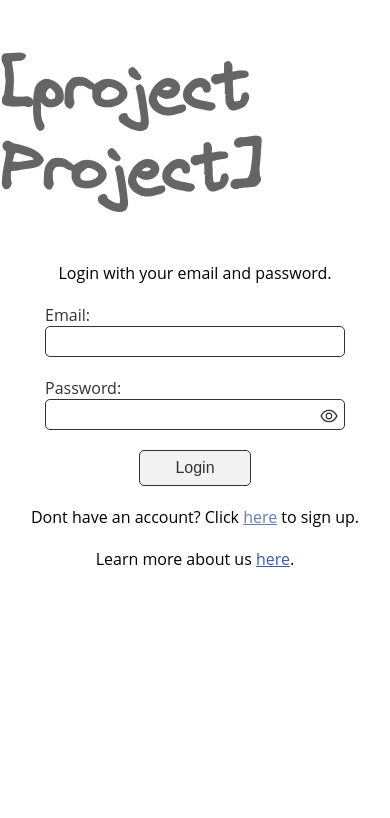
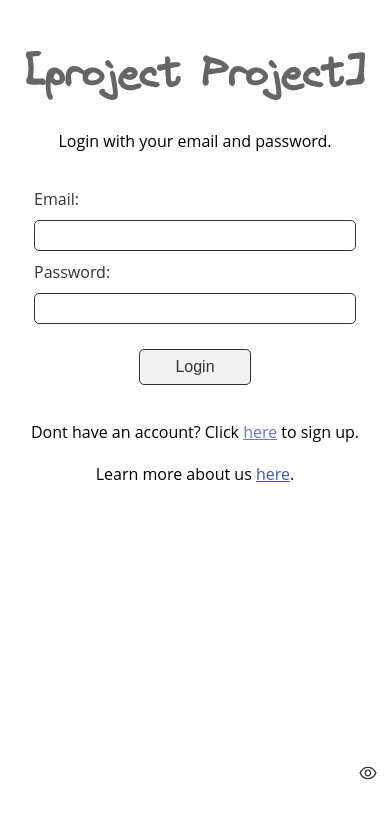
Before and after one commit to SMooreSwe/projectProject, a Next.js app: page / in a window 390 px wide. Shown: the top 818 px of the page. Built offline with nearby package versions, Linux system fonts and the light colour scheme; no server answers.

Commit message:
refactored signin and signup css and made both responsive

```diff
--- a/app/api/projects/route.ts
+++ /dev/null
@@ -1,3 +0,0 @@
-export async function GET(request: Request) {
-    return new Response('Hello, projects route!')
-  }
--- a/app/components/LoginForm.tsx
+++ b/app/components/LoginForm.tsx
@@ -1,8 +1,6 @@
 "use client";
 
 import {
-  onAuthStateChanged,
-  getAuth,
   signInWithEmailAndPassword,
 } from "firebase/auth";
 import { useRouter } from "next/navigation";
@@ -58,9 +56,8 @@ export const Form = () => {
 
   return (
     <div>
-      <form className="form" onSubmit={handleSubmit}>
+      <form className="login-form" onSubmit={handleSubmit}>
         <label className="inputLabel">
-          {" "}
           Email:
           <br></br>
           <input
--- a/app/globals.css
+++ b/app/globals.css
@@ -7,93 +7,30 @@
 @import url("https://fonts.googleapis.com/css2?family=Open+Sans:ital,wght@0,400;0,700;1,400&display=swap");
 
 :root {
-  --font-mono: ui-monospace, Menlo, Monaco, "Cascadia Mono", "Segoe UI Mono",
-    "Roboto Mono", "Oxygen Mono", "Ubuntu Monospace", "Source Code Pro",
-    "Fira Mono", "Droid Sans Mono", "Courier New", monospace;
-  --base-spacing: 8px;
   --header-height: 85px;
   --sidebar-width: 400px;
 }
 
 * {
-  box-sizing: border-box;
-  padding: 0;
   margin: 0;
 }
 
-html,
-body {
-  overflow-x: hidden;
+.login__main-container,
+.signup__main-container {
+  margin-top: 50px;
+  font-family: "Open Sans", sans-serif;
+  display: flex;
+  flex-direction: column;
+  justify-content: center;
+  align-items: center;
 }
 
-.link {
-  color: #4059ad;
-}
-
-.Header {
-  display: flex;
-  justify-content: space-between;
-  align-items: center;
-  padding-inline: 10px;
-  height: var(--header-height);
-  margin-inline: 40px;
-}
-
-.Sidebar {
-  position: absolute;
-  top: var(--header-height);
-  right: 0;
-  height: 91vh;
-  width: var(--sidebar-width);
-  padding-inline: 20px;
-}
-
-.project__container {
-  background-color: rgb(245, 245, 245);
-  height: calc(100vh - var(--header-height));
-  border-radius: 20px;
-  margin-right: var(--sidebar-width);
-  padding-block: 25px;
-  padding-inline: 25px;
-  box-shadow: 0px 3px 15px rgba(0, 0, 0, 0.1);
-  outline: 0.1px solid rgb(204, 204, 204);
-
-  background-image: radial-gradient(#abacaf 0.5px, rgb(245, 245, 245) 0.5px);
-  background-size: 10px 10px;
-}
-
-.createProject__container {
-  display: flex;
-  flex-direction: row;
-  gap: 20px;
-}
-
-.signup__title,
-.signup__subtitle,
 .login__title,
-.login_subtitle {
-  position: relative;
-  display: flex;
-  justify-content: center;
-}
-
-.signup__title,
-.login__title {
-  font-size: 4em;
+.signup__title {
+  font-size: 2.5em;
   margin-bottom: 30px;
   opacity: 0.6;
   font-family: "Virgil";
-}
-
-.Logo {
-  font-size: 1.5em;
-  opacity: 0.8;
-  font-family: "Virgil";
-}
-
-.signup__subtitle,
-.login_subtitle {
-  margin-bottom: 10px;
 }
 
 .login__message {
@@ -101,10 +38,67 @@ body {
   opacity: 0.8;
 }
 
-.signup__container {
-  width: 100%;
-  height: 100%;
-  font-family: "Open Sans", sans-serif;
+.link {
+  color: hsl(226, 46%, 46%);
+}
+
+.login-form,
+.signup-form {
+  display: flex;
+  flex-direction: column;
+}
+
+.login-form {
+  margin: 2.25em 0;
+}
+
+.signup-form {
+  margin: 1em 0;
+}
+
+.signup-form {
+  justify-self: center;
+  align-self: center;
+}
+
+.signup-form__container {
+  font-family: 'Open Sans', sans-serif;
+  display: flex;
+  flex-direction: column;
+}
+
+.inputField {
+  border-radius: 5px;
+  border: 0.1px solid black;
+  padding: 7px 10px;
+  margin: 10px 0;
+  width: 300px;
+}
+
+.inputLabel {
+  font-size: 1em;
+  opacity: 0.8;
+}
+
+.formButton {
+  font-size: 1em;
+  opacity: 0.8;
+  border-radius: 5px;
+  border: 0.1px solid black;
+  padding: 8px 35px;
+  cursor: pointer;
+  justify-self: center;
+  align-self: center;
+  margin-top: 15px;
+}
+
+.login__container-more-info-section {
+  margin-top: 0;
+  text-align: center;
+}
+
+.more-info__signup {
+  margin-bottom: 1.25em;
 }
 
 .profileimage__container {
@@ -163,53 +157,61 @@ input[type="file"] {
   visibility: hidden;
 }
 
-.inputField {
-  border-radius: 5px;
-  border: 0.1px solid black;
-  padding-block: 7px;
-  padding-inline: 10px;
-  width: 300px;
+.error__container {
+  align-items: center;
+  align-self: center;
+  padding: 15px 0 10px;
 }
 
-.inputLabel {
-  font-size: 1em;
-  opacity: 0.8;
+.error__text {
+  font-family: inherit;
+  color: red;
+  font-size: 0.85em;
 }
 
-.main {
-  margin-top: 50px;
-  font-family: "Open Sans", sans-serif;
+/* Canvas Styles */
+
+.Header {
+  display: flex;
+  justify-content: space-between;
+  align-items: center;
+  padding-inline: 10px;
+  height: var(--header-height);
+  margin-inline: 40px;
 }
 
-.form {
-  position: relative;
+.Sidebar {
+  position: absolute;
+  top: var(--header-height);
+  right: 0;
+  height: 91vh;
+  width: var(--sidebar-width);
+  padding-inline: 20px;
+}
+
+.project__container {
+  background-color: rgb(245, 245, 245);
+  height: calc(100vh - var(--header-height));
+  border-radius: 20px;
+  margin-right: var(--sidebar-width);
+  padding-block: 25px;
+  padding-inline: 25px;
+  box-shadow: 0px 3px 15px rgba(0, 0, 0, 0.1);
+  outline: 0.1px solid rgb(204, 204, 204);
+  background-image: radial-gradient(#abacaf 0.5px, rgb(245, 245, 245) 0.5px);
+  background-size: 10px 10px;
+}
+
+.createProject__container {
   display: flex;
-  justify-content: center;
-  align-items: center;
-  flex-direction: column;
+  flex-direction: row;
   gap: 20px;
 }
 
-.formButton {
-  font-size: 1em;
+.header__logo {
+  font-size: 1.5em;
   opacity: 0.8;
-  border-radius: 5px;
-  border: 0.1px solid black;
-  padding-block: 8px;
-  padding-inline: 35px;
-  cursor: pointer;
-}
-
-.error__container {
-  display: flex;
-  justify-content: center;
-  align-items: center;
-  align-self: center;
-}
-
-.error__text {
-  color: red;
-  font-size: 0.85em;
+  font-family: "Virgil";
 }
 
 .canvas__container {
@@ -226,6 +228,7 @@ input[type="file"] {
   height: 100%;
   width: calc(100% - 150px);
 }
+
 .widget-container {
   display: flex;
   justify-content: space-between;
@@ -562,3 +565,10 @@ input[type="file"] {
   height: 200px;
   object-fit: cover;
 }
+
+@media only screen and (min-width: 575px) {
+  .login__title,
+  .signup__title {
+    font-size: 4em;
+  }
+}
--- a/app/page.tsx
+++ b/app/page.tsx
@@ -5,12 +5,14 @@ import "./globals.css";
 export default function Home() {
   return (
     <>
-      <main className="form main">
+      <main className="login__main-container">
         <h1 className="login__title">[project Project]</h1>
         <p className="login__subtitle">Login with your email and password.</p>
         <Form />
-        <p>Dont have an account? Click <Link className="login__message link" href="/signup" >here</Link> to sign up.</p>
-        <p>Learn more about us <Link href="/about" className="link">here</Link>.</p>
+        <section className="login__container-more-info-section">
+          <p className="more-info__signup">Dont have an account? Click <Link className="login__message link" href="/signup" >here</Link> to sign up.</p>
+          <p>Learn more about us <Link href="/about" className="link">here</Link>.</p>
+        </section>
       </main>
     </>
   );
--- a/app/signup/page.tsx
+++ b/app/signup/page.tsx
@@ -4,7 +4,7 @@ import { Form } from "./components/SignUpForm";
 const Signup = () => {
   return (
     <>
-      <div className="main">
+      <div className="signup__main-container">
         <h1 className="signup__title"> [project Project]</h1>
         <p className="signup__subtitle">Please create an account</p>
       </div>
--- a/app/user/[user]/components/Header.tsx
+++ b/app/user/[user]/components/Header.tsx
@@ -63,7 +63,7 @@ const Header = (props: {
 
   return (
     <nav className="Header">
-      <div className="Logo">[project Project]</div>
+      <div className="header__logo">[project Project]</div>
       <div className="createProject__container">
         {props.children}
         <CreateProject user={props.user} />
```
Also changed, not shown: app/signup/components/SignUpForm.tsx (+4 -13 lines).
